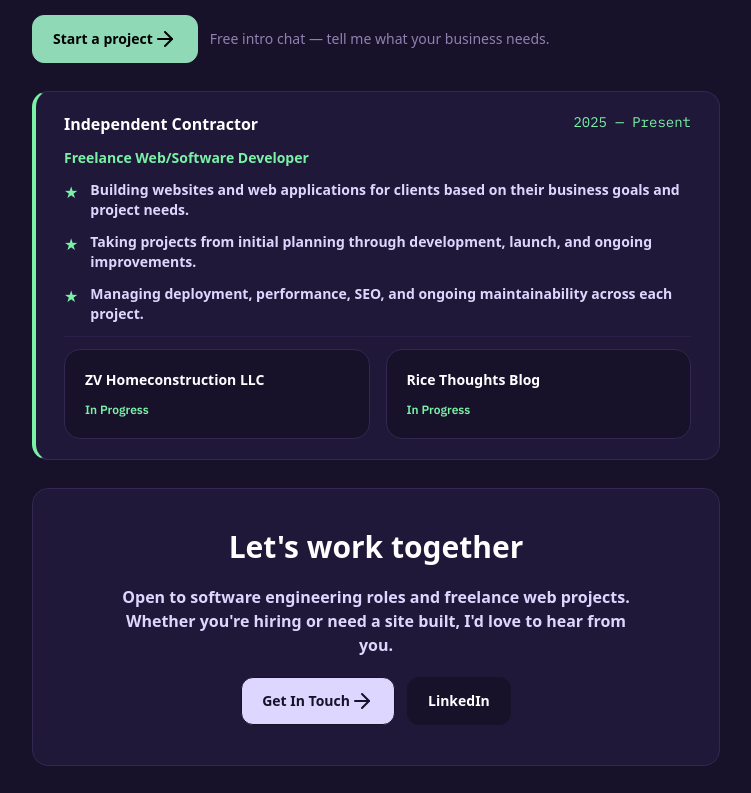
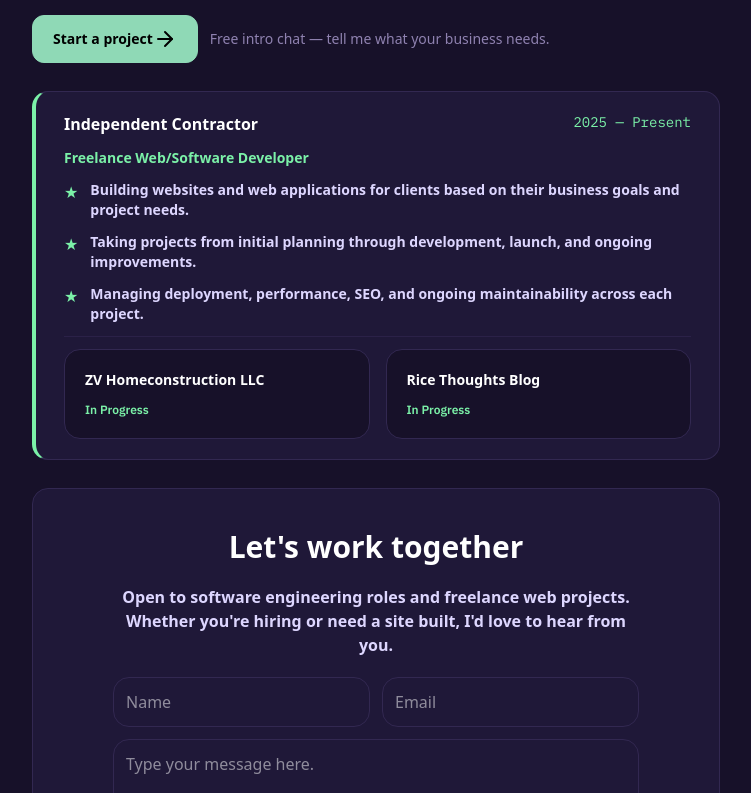
Before and after one commit to evaxliu/personal-website, a Next.js app: page / in a window 1280 px wide. Shown: the part 2007-2800 px from the top of the page, without its empty margins (264-1015 px from the left). Built offline with nearby package versions, Linux system fonts and the light colour scheme.

Commit message:
implemented contact form with web3forms instead of mailto

```diff
--- /dev/null
+++ b/src/app/components/Contact-Form.tsx
@@ -0,0 +1,35 @@
+"use client"
+
+import { FormEvent, useState } from 'react';
+
+export default function ContactForm() {
+  const [result, setResult] = useState("");
+
+  const onSubmit = async (event: FormEvent<HTMLFormElement>) => {
+    event.preventDefault();
+    const formData = new FormData(event.currentTarget);
+    formData.append("access_key", "4987eae9-12c3-4233-910b-8784d8a05729");
+
+    const response = await fetch("https://api.web3forms.com/submit", {
+      method: "POST",
+      body: formData
+    });
+
+    const data = await response.json();
+    setResult(data.success ? "Success!" : "Error");
+  };
+
+  return (
+    <form onSubmit={onSubmit} className="flex flex-col gap-3 text-white">
+      <div className="flex gap-3">
+        <input type="text" name="name" required placeholder="Name" className="flex border border-[#322851] bg-[#1F1838] rounded-2xl p-3 shrink w-full" />
+        <input type="email" name="email" required placeholder="Email" className="flex border border-[#322851] bg-[#1F1838] rounded-2xl p-3 shrink w-full" />
+      </div>
+      <div className="flex flex-col gap-3">
+        <textarea name="message" required placeholder="Type your message here." className="flex border border-[#322851] bg-[#1F1838] rounded-2xl w-full p-3 shrink" ></textarea>
+        <button type="submit" className="flex items-center justify-center h-12 border bg-violet-200 text-[#171129] py-2.5 px-5 rounded-xl font-bold hover:cursor-pointer">Submit</button>
+        <p>{result}</p>
+      </div>
+    </form>
+  );
+}
--- a/src/app/components/Freelance-Services.tsx
+++ b/src/app/components/Freelance-Services.tsx
@@ -1,6 +1,5 @@
-import { ArrowRight } from "lucide-react";
 import ServicesCard from "./Services-Card";
-import Link from "next/link";
+import StartAProject from "./Start-A-Project";
 
 export default function FreelanceServices() {
   return(
@@ -22,9 +21,7 @@ export default function FreelanceServices() {
       </div>
 
       <div className="flex items-center gap-3 text-sm">
-        <Link className="flex h-12 items-center justify-center border border-[#8fd9b6] bg-[#8fd9b6] text-black py-2.5 px-5 rounded-xl font-bold hover:-translate-y-1 duration-300 ease-in-out" href={"mailto:evaxliu02@gmail.com"}>
-          Start a project <ArrowRight />
-        </Link>
+        <StartAProject />
 
         <p className="text-[#8F82B0]">
           Free intro chat — tell me what your business needs.
--- a/src/app/components/Get-In-Touch.tsx
+++ b/src/app/components/Get-In-Touch.tsx
@@ -1,10 +1,19 @@
+"use client"
 import { ArrowRight } from "lucide-react";
-import Link from "next/link";
 
 export default function GetInTouch(){
+  const scrollToSection = () => {
+    document
+      .getElementById("contact")
+      ?.scrollIntoView({ behavior: "smooth" });
+  };
+
   return(
-    <Link className="flex items-center justify-center h-12 border bg-violet-200 text-[#171129] py-2.5 px-5 rounded-xl font-bold hover:-translate-y-1 duration-300 ease-in-out" href={"mailto:evaxliu02@gmail.com"}>
+    <button
+      className="flex items-center justify-center h-12 border bg-violet-200 text-[#171129] py-2.5 px-5 rounded-xl font-bold hover:-translate-y-1 duration-300 ease-in-out"
+      onClick={scrollToSection}
+    >
       Get In Touch <ArrowRight />
-    </Link>
+    </button>
   )
 }
--- a/src/app/components/Nav-Card.tsx
+++ b/src/app/components/Nav-Card.tsx
@@ -10,7 +10,7 @@ type cardProps = {
 }
 
 export default function NavCard({title, description, link, url, accentColor} : cardProps) {
-    const scrollToContact = () => {
+    const scrollToSection = () => {
       document
         .getElementById(url)
         ?.scrollIntoView({ behavior: "smooth" });
@@ -24,7 +24,7 @@ export default function NavCard({title, description, link, url, accentColor} : c
   return(
     <div
       className={`flex flex-col px-7 py-5 gap-3 grow w-full bg-[#1F1838] rounded-2xl border border-[#322851] ${accentClass} border-l-4 hover:-translate-y-1 duration-300 ease-in-out`}
-      onClick={scrollToContact}
+      onClick={scrollToSection}
     >
       <section className="flex flex-col gap-3">
         <h2 className="text-md text-white font-bold">
--- /dev/null
+++ b/src/app/components/Start-A-Project.tsx
@@ -0,0 +1,20 @@
+"use client";
+
+import { ArrowRight } from "lucide-react";
+
+export default function StartAProject() {
+  const scrollToSection = () => {
+    document
+      .getElementById("contact")
+      ?.scrollIntoView({ behavior: "smooth" });
+  };
+
+  return (
+    <button
+      className="flex h-12 items-center justify-center border border-[#8fd9b6] bg-[#8fd9b6] text-black py-2.5 px-5 rounded-xl font-bold hover:-translate-y-1 duration-300 ease-in-out"
+      onClick={scrollToSection}
+    >
+      Start a project <ArrowRight />
+    </button>
+  );
+}
--- a/src/app/website-sections/Lets-Work-Together.tsx
+++ b/src/app/website-sections/Lets-Work-Together.tsx
@@ -1,10 +1,8 @@
-import Link from "next/link";
-import GetInTouch from "../components/Get-In-Touch";
-
+import ContactForm from "../components/Contact-Form";
 
 export default function LetsWorkTogether() {
   return(
-    <section className="border border-[#322851] bg-[#1F1838] rounded-2xl py-5 px-7 md:py-10 md:px-20">
+    <section className="border border-[#322851] bg-[#1F1838] rounded-2xl py-5 px-7 md:py-10 md:px-20" id="contact">
       <div className="flex flex-col items-start md:items-center gap-5">
         <h2 className="text-3xl text-white font-bold md:text-center text-left">
           Let&apos;s work together
@@ -14,19 +12,8 @@ export default function LetsWorkTogether() {
           Open to software engineering roles and freelance web projects. Whether you&apos;re hiring or need a site built, I&apos;d love to hear from you.
         </p>
 
-        <div className="flex gap-3 text-sm flex-wrap">
-          <GetInTouch />
+        <ContactForm />
 
-          <Link
-            key={"LinkedIn"}
-            href={"https://www.linkedin.com/in/el02/"}
-            rel="noopener noreferrer"
-            target="_blank"
-            className="flex h-12 items-center justify-center border border-[#171129] bg-[#171129] text-white py-2.5 px-5 rounded-xl font-bold hover:-translate-y-1 duration-300 ease-in-out"
-          >
-            LinkedIn
-          </Link>
-        </div>
       </div>
     </section>
   );
```
